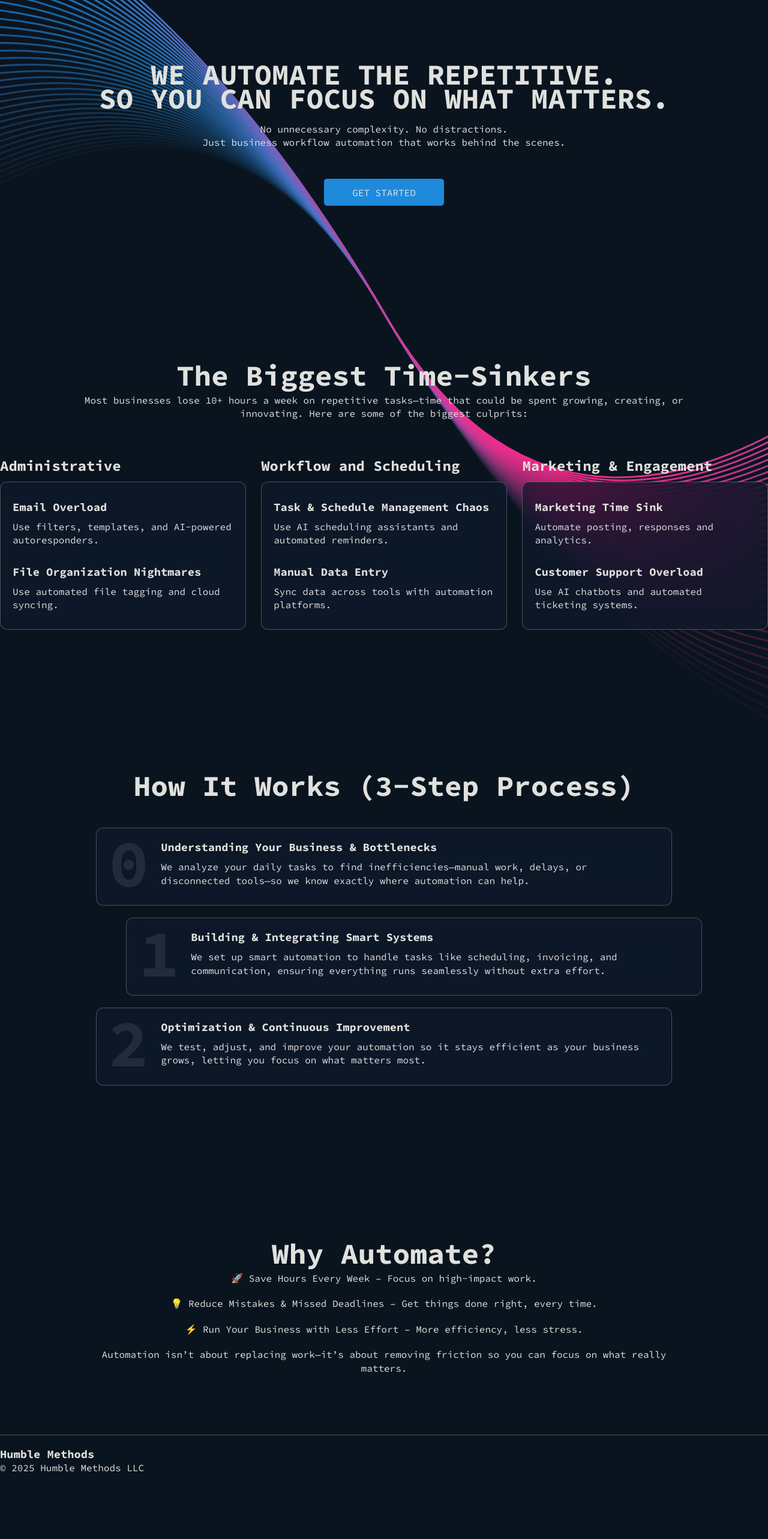
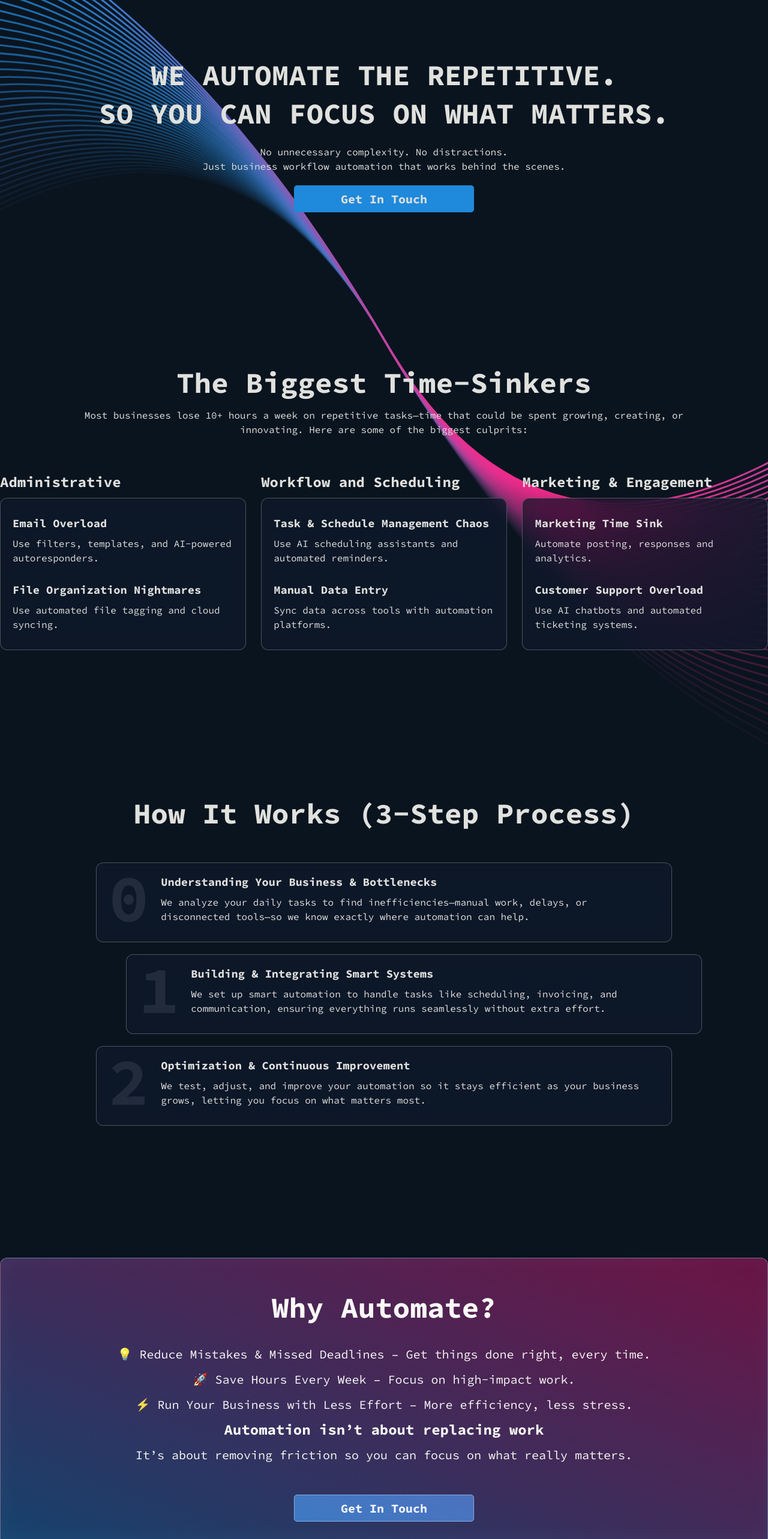
Before and after one commit to humble-methods/humble-methods, a Next.js app: page / in a window 1280 px wide. Shown: the part 234-2800 px from the top of the page at 60% size. Before the commit the page ends 2732 px from the top, so only its background shows below. Built offline with nearby package versions, Linux system fonts and the light colour scheme.

Commit message:
feat(analytics): setup

```diff
--- a/package.json
+++ b/package.json
@@ -11,6 +11,7 @@
     "deploy": "gh-pages -d out"
   },
   "dependencies": {
+    "@next/third-parties": "^15.1.7",
     "html-react-parser": "^5.2.2",
     "next": "15.1.7",
     "react": "^19.0.0",
--- a/src/pages/Hero.tsx
+++ b/src/pages/Hero.tsx
@@ -32,11 +32,12 @@ const StyledImage = styled(Image)`
 const ImageContainer = styled.div`
     position: absolute;
     z-index: -1;
+    top: -100px;
     @media (width <= 1024px) {
         width: 100%;
         overflow: hidden;
         height: 700vh;
-        top:0;
+        top: 0;
     }
 `
 
@@ -44,9 +45,31 @@ const ButtonContainer = styled.div`
     display: flex;
     justify-content: center;
     width: 100%;
-    button {
+    a {
+        flex-grow: 1;
         margin-top: 30;
         width: 200px;
+
+        max-width: 300px;
+        min-width: 150px;
+        height: 45px;
+        font-size: 1.25rem;
+        font-weight: bold;
+        line-height: 45px;
+        text-transform: capitalize;
+        background-color: var(--action);
+        border: 0;
+        cursor: pointer;
+        border-radius: 5px;
+        color: var(--forground);
+        text-align: center;
+        &:hover {
+            background-color: var(--foreground-dark);
+        }
+
+        @media (width <= 1024px) {
+            max-width: none;
+        }
     }
 `
 
@@ -71,7 +94,7 @@ export default function Hero() {
                 Just business workflow automation that works behind the scenes.
             </p>
             <ButtonContainer>
-                <button style={{ marginTop: 30 }}>Get Started</button>
+                <a href="mailto:hello@humblemethods.com">Get In Touch</a>
             </ButtonContainer>
             <ImageContainer>
                 <StyledImage src={background} alt="background" />
--- a/src/pages/Layout.jsx
+++ b/src/pages/Layout.jsx
@@ -14,6 +14,11 @@ export default function Layout({ children }) {
                     <h3>Humble Methods</h3>
                     <p>© {today.getFullYear()} Humble Methods LLC</p>
                 </div>
+                <div>
+                    <a href="mailto:hello@humblemethods.com">
+                    hello@humblemethods.com
+                    </a>
+                </div>
             </footer>
         </div>
     );
--- a/src/pages/Navbar.jsx
+++ b/src/pages/Navbar.jsx
@@ -21,11 +21,14 @@ const Container = styled.div`
 const IconButton = styled.button`
     background-color: transparent;
     border-radius: 0;
-    width: 48px;
     min-width: 48px;
+    padding: 10px;
 
     &:active{
         background-color: var(--foreground-dark);
+    }
+    @media (width <= 1024px){
+        flex-grow: 0.2;
     }
 `
 
@@ -37,7 +40,7 @@ const NavLink = styled(Link)`
     border-bottom: 1px solid var(--foreground-dark);
 
     @media (width <= 1024px){
-        font-size: 5rem;
+        font-size: 4rem;
         line-height: 5rem;
     }
 `
--- a/src/pages/_app.tsx
+++ b/src/pages/_app.tsx
@@ -2,10 +2,12 @@ import "@/styles/globals.css";
 import "@/styles/about.css";
 import type { AppProps } from "next/app";
 import Layout from "./Layout";
+import { GoogleAnalytics } from "@next/third-parties/google"
 
 export default function App({ Component, pageProps }: AppProps) {
   return (
     <Layout>
+      <GoogleAnalytics gaId="G-LH1KNVGC54" />
       <Component {...pageProps} />
     </Layout>
   );
--- a/src/pages/index.tsx
+++ b/src/pages/index.tsx
@@ -3,11 +3,59 @@ import HowItWorks from "@/pages/HowItWorks";
 import TimeSinkers from "./TimeSinkers";
 import Hero from "./Hero"
 import styled from "styled-components";
+import { Glass } from "@/StyledComponents";
 
 const StyledHome = styled.div`
   h1 {
     font-size: 3rem!important;
+    line-height: 4rem!important;
+    @media (width <= 1024px) {
+      font-size: 2rem!important;
+      line-height: 2.5rem!important;
+    }
   }
+  h5{
+    margin-bottom: 10px;
+  }
+`
+
+const Container = styled(Glass)`
+    padding: 10px 20px;
+    width: 100%;
+    @property --myColor1 {
+        syntax: '<color>';
+        initial-value: rgba(31, 137, 219, 0.5);
+        inherits: false;
+    }
+
+    @property --myColor2 {
+        syntax: '<color>';
+        initial-value: rgba(244, 42, 139, 0.5);
+        inherits: false;
+    }
+    background: linear-gradient(to right top, var(--myColor1), var(--myColor2));
+    &:hover{
+        box-shadow: 0 10px 20px 5px var(--background-light);
+        border-color: var(--action-light);
+        --myColor1: rgba(244, 42, 139, 1);
+        --myColor2: rgba(31, 137, 219, 1);
+    }
+    transition: box-shadow 0.3s, --myColor1 0.3s, --myColor2 0.3s;
+    display: flex;
+    flex-direction: column;
+    align-items: center;
+    justify-content: center;
+
+    h2 {
+      margin-top: 0;
+    }
+    button {
+      margin: 40px 0;
+      width: 100%;
+      border: 1px solid var(--action-light);
+      mix-blend-mode: luminosity;
+    }
+    filter: brightness(1) contrast(125%) saturate(70%);
 `
 
 export default function Home() {
@@ -16,12 +64,16 @@ export default function Home() {
       <Hero />
       <TimeSinkers />
       <HowItWorks />
-      <section style={{ marginTop: 200, display: 'flex', flexDirection: 'column', alignItems: 'center', }}>
-        <h1>Why Automate?</h1>
-        <p>🚀 Save Hours Every Week – Focus on high-impact work.</p>
-        <p>💡 Reduce Mistakes & Missed Deadlines – Get things done right, every time.</p>
-        <p>⚡ Run Your Business with Less Effort – More efficiency, less stress.</p>
-        <p style={{ textAlign: 'center' }}>Automation isn’t about replacing work—it’s about removing friction so you can focus on what really matters.</p>
+      <section style={{ marginTop: 200 }}>
+        <Container>
+          <h1 style={{ marginBottom: 30 }}>Why Automate?</h1>
+          <h5>💡 Reduce Mistakes & Missed Deadlines – Get things done right, every time.</h5>
+          <h5>🚀 Save Hours Every Week – Focus on high-impact work.</h5>
+          <h5>⚡ Run Your Business with Less Effort – More efficiency, less stress.</h5>
+          <h2>Automation isn’t about replacing work</h2>
+          <h5>It’s about removing friction so you can focus on what really matters.</h5>
+          <button>Get In Touch</button>
+        </Container>
       </section>
     </StyledHome>
   );
--- a/src/styles/globals.css
+++ b/src/styles/globals.css
@@ -80,9 +80,18 @@ nav {
 }
 
 footer {
+  display: flex;
   margin-bottom: 20px;
   padding-top: 20px;
-  border-top: 1px solid rgba(255, 255, 255, 0.251)
+  border-top: 1px solid rgba(255, 255, 255, 0.251);
+  backdrop-filter: blur(32px) saturate(100%);
+  -webkit-backdrop-filter: blur(32px) saturate(100%);
+  border-bottom: 1px solid rgba(255, 255, 255, 0.251);
+}
+@media (width <= 1024px) {
+  footer{
+    display: block;
+  }
 }
 
 .layout_wrapper {
@@ -136,7 +145,7 @@ h5 {
 
 p {
   max-width: 1000px;
-  line-height: 1.4rem;
+  line-height: 1.5rem;
   margin-bottom: 20px;
 }
 
@@ -164,8 +173,9 @@ button {
   max-width: 300px;
   min-width: 150px;
   height: 45px;
-  font-size: 16px;
-  text-transform: uppercase;
+  font-size: 1.25rem;
+  font-weight: bold;
+  text-transform: capitalize;
   background-color: var(--action);
   border: 0;
   cursor: pointer;
@@ -201,6 +211,12 @@ button {
     line-height: 2.5rem;
   }
 
+  h5 {
+    font-size: 1rem;
+    font-weight: 400;
+    line-height: 1.3rem;
+  }
+
   p {
     text-align: left!important;
   }
```
Also changed, not shown: 1 other file (tests, documents, lock files or other folders).
